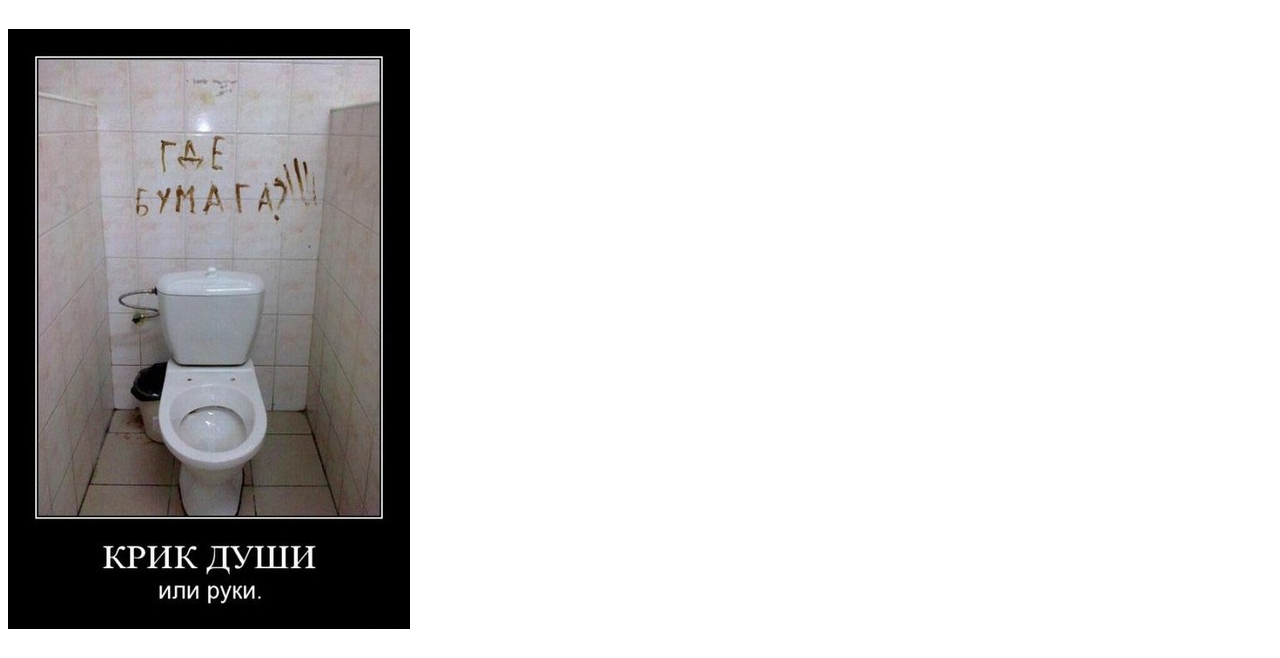
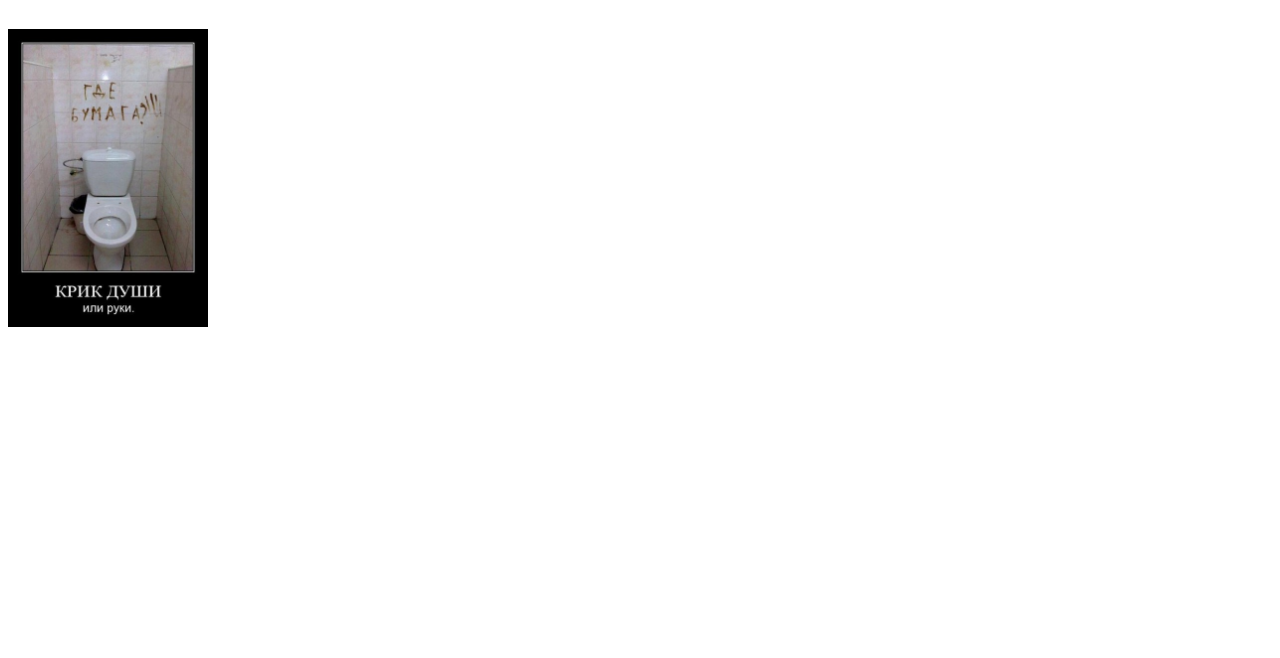
Before and after one commit to slavik221/-, a plain HTML site: page index.html in a window 1280 px wide. Shown: the part 154-812 px from the top of the page. Drawn offline with Linux system fonts and the light colour scheme.

Commit message:
Update index.html

```diff
--- a/index.html
+++ b/index.html
@@ -9,4 +9,4 @@
 Где <b>БУМАГА ??????????</b>
 </p>
 </body>
-<img src="Paper.jpg" alt="Говно" />
+<img src="Paper.jpg" alt="Говно" width="200" />
```
